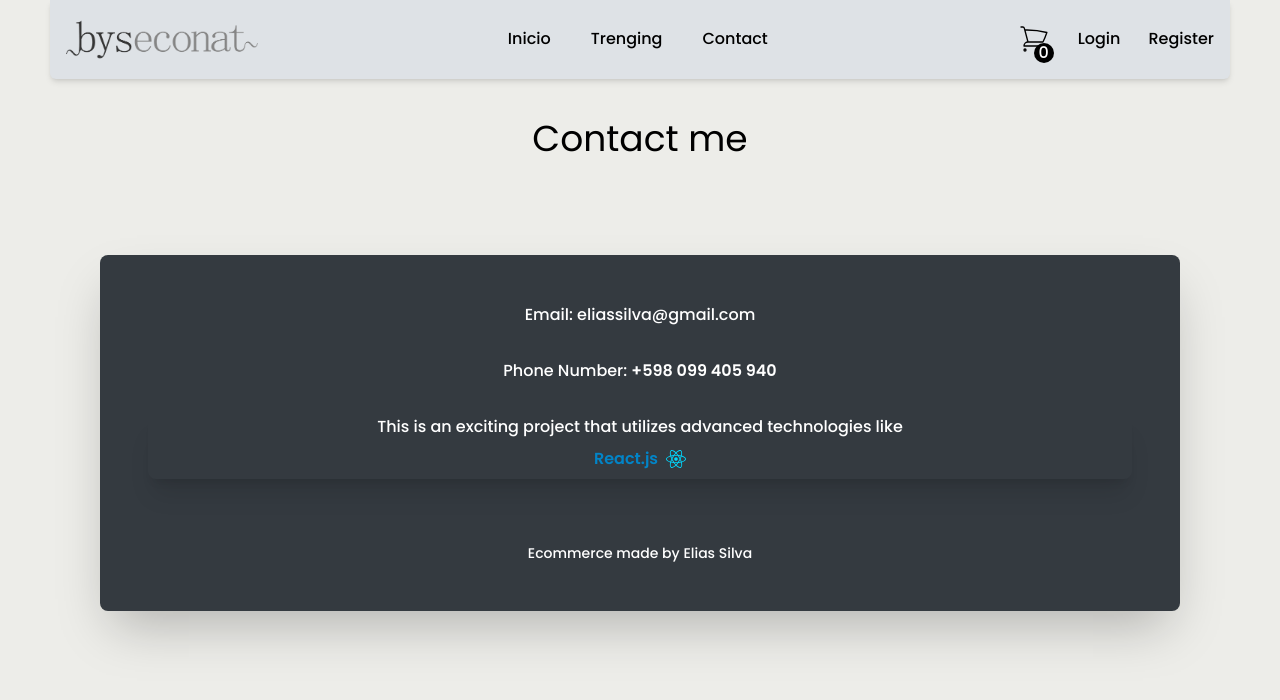
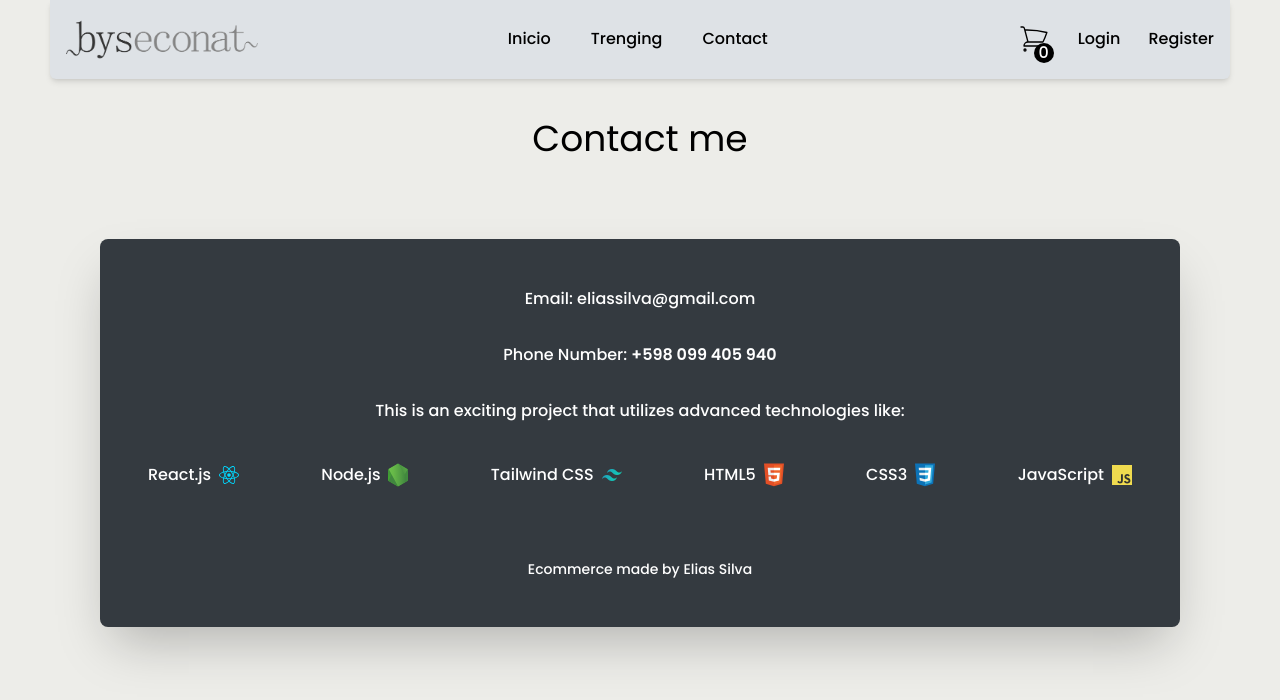
Before and after one commit to EliasSilva1702/FirstProyectWithReact.js, a React (Vite) app in the folder FrontEnd/: page /contact in a window 1280 px wide. Shown: the top 700 px of the page. Built offline with nearby package versions, Linux system fonts and the light colour scheme.

Commit message:
"Update :)"

```diff
--- a/FrontEnd/src/Components/Contact.jsx
+++ b/FrontEnd/src/Components/Contact.jsx
@@ -1,45 +1,51 @@
-import React from 'react'
-import data from './contactData.json'
-
+import React from 'react';
+import data from './contactData.json';
 
 function Contact() {
   return (
     <div>
       <h1 className='text-center mt-10 text-4xl'>Contact me</h1>
 
-      <form className=' bg-[#343a40] text-[#ffffff] max-w-[1080px] h-auto mx-auto my-24 p-12 rounded-lg shadow-2xl'>
+      <form className='bg-[#343a40] text-[#ffffff] max-w-[1080px] h-auto mx-auto my-20 p-12 rounded-lg shadow-2xl'>
 
         <div className="flex flex-col">
 
           <div className="mb-8 text-center font-medium">
-            <label htmlFor="email">Email: <span className='font-medium'>{data.email}</span> </label>
+            <label htmlFor="email">Email: <span className='font-medium'>{data.email}</span></label>
           </div>
 
           <div className="mb-8 text-center font-medium">
             <label htmlFor="phone">Phone Number: <span className='font-semibold'>{data.phone}</span></label>
           </div>
 
-          <div className="mb-8 shadow-xl text-center rounded-lg font-medium">
+          <div className="mb-8 text-center font-medium">
             <label htmlFor="about">{data.about}</label>
-            <div className="flex items-center flex-col">
-              <div className="flex items-center justify-center">
 
-                <span className='font-semibold text-sky-600'> {data.react.name}</span>
-                <img src={data.react.icon}
-                  alt="React.js" className='w-5 h-10 ml-2' />
+
+
+          </div>
+          <div className="flex items-center justify-between">
+            {data.tec.map((tech, index) => (
+              <div className="flex flex-col items-center justify-center">
+                <div key={index} className="mb-8 flex items-center justify-center rounded-lg font-medium transition-all hover:animate-pulse">
+                  <label htmlFor="tech">{tech.name}</label>
+                  <div className="flex items-center justify-center">
+                    <img src={tech.icon} alt={tech.name} className='w-5 h-10 ml-2' />
+                  </div>
+                </div>
               </div>
-            </div>
+            ))
+            }
           </div>
 
           <div className="mt-8 text-center text-sm font-medium">
-            <label htmlFor="name">{data.info}</label>
+            <label htmlFor="info">{data.info}</label>
           </div>
 
         </div>
       </form>
     </div>
-
   )
 }
 
-export default Contact
+export default Contact;
--- a/FrontEnd/src/Components/Header.jsx
+++ b/FrontEnd/src/Components/Header.jsx
@@ -31,13 +31,14 @@ export default function Header({ allProducts, setAllProducts, total, countProduc
 
         <header className="bg-[#dee2e6] text-poppins font-medium flex items-center justify-center p-4 rounded-b-md shadow-md">
 
-            <a href="/">
+            <Link to='/'>
                 <img
                     className="h-fit max-w-48 object-contain"
                     src="../../public/logo-web-byseconat.png"
                     alt="Business logo"
                 />
-            </a>
+            </Link>
+
 
             <ul className="flex items-center justify-center mx-auto gap-10">
                 <Link to="/">Inicio</Link>
--- a/FrontEnd/src/Components/contactData.json
+++ b/FrontEnd/src/Components/contactData.json
@@ -2,36 +2,31 @@
     "info": "Ecommerce made by Elias Silva",
     "email": "eliassilva@gmail.com",
     "phone": "+598 099 405 940",
-    "about": "This is an exciting project that utilizes advanced technologies like",
-    "about2": "and the versatile Tailwind CSS framework. My goal is to create a seamless and visually appealing experience, tailored to meet modern demands.",
-
-    "react": {
+    "about": "This is an exciting project that utilizes advanced technologies like:",
+    "tec": [
+        {
             "name": "React.js",
             "icon": "./public/Icons/react.svg"
         },
-
-    "node": {
+        {
             "name": "Node.js",
-        "icon": "./public/Icons/node.svg"
+            "icon": "./public/Icons/nodejs.svg"
         },
-
-    "tailwind": {
+        {
             "name": "Tailwind CSS",
-        "icon": "./public/Icons/tailwind.svg"
+            "icon": "./public/Icons/tailwindcss.svg"
         },
-
-    "html": {
+        {
             "name": "HTML5",
             "icon": "./public/Icons/html5.svg"
         },
-
-    "css": {
+        {
             "name": "CSS3",
             "icon": "./public/Icons/css.svg"
         },
-
-    "js": {
+        {
             "name": "JavaScript",
             "icon": "./public/Icons/javascript.svg"
         }
+    ]
 }
--- a/FrontEnd/src/Components/products/SectionProducts.jsx
+++ b/FrontEnd/src/Components/products/SectionProducts.jsx
@@ -1,7 +1,7 @@
-import React from 'react'
+import React, { useState } from 'react';
 
 export default function SectionProducts({ allProducts, setAllProducts, countProducts, setCountProducts, total, setTotal }) {
-  const bags = [
+  const products = [
     {
       id: 1,
       name: 'High Wall',
@@ -33,7 +33,6 @@ export default function SectionProducts({ allProducts, setAllProducts, countProd
       quantity: 1
     },
     {
-
       id: 4,
       name: 'Zip High Wall',
       href: '#',
@@ -94,7 +93,6 @@ export default function SectionProducts({ allProducts, setAllProducts, countProd
       quantity: 1
     },
     {
-
       id: 10,
       name: 'ArtWork Tee',
       href: '#',
@@ -103,35 +101,38 @@ export default function SectionProducts({ allProducts, setAllProducts, countProd
       price: 35,
       color: 'Grey',
       quantity: 1
+    }
+  ];
 
+  const [clickedProducts, setClickedProducts] = useState({});
+
+  const onAddProducts = (product) => {
+    if (allProducts.find((item) => item.id === product.id)) {
+      const updatedProducts = allProducts.map((item) =>
+        item.id === product.id ? { ...item, quantity: item.quantity + 1 } : item
+      );
+      setTotal(total + product.price * product.quantity);
+      setCountProducts(countProducts + product.quantity);
+      setAllProducts([...updatedProducts]);
+    } else {
+      setTotal(total + product.price * product.quantity);
+      setCountProducts(countProducts + product.quantity);
+      setAllProducts([...allProducts, { ...product }]);
     }
-  ]
+  };
 
-  const onAddProducts = product => {
-
-    if (allProducts.find(item => item.id === product.id)) {
-      const products = allProducts.map(item => item.id === product.id
-        ? { ...item, quantity: item.quantity + 1 }
-        : item
-      );
-      setTotal(total + product.price * product.quantity)
-      setCountProducts(countProducts + product.quantity)
-      return setAllProducts([...products])
-    }
-
-    setTotal(total + product.price * product.quantity)
-    setCountProducts(countProducts + product.quantity)
-    setAllProducts([...allProducts, product]);
-  }
+  const handleClick = (productId) => {
+    setClickedProducts({ ...clickedProducts, [productId]: true });
+    const productToAdd = products.find((product) => product.id === productId);
+    onAddProducts(productToAdd);
+  };
 
   return (
-
-
     <div className="" style={{ borderBottom: '1px solid black' }}>
       <div className="mx-auto max-w-2xl px-4 py-16 sm:px-6 sm:py-24 lg:max-w-7xl lg:px-8">
-        <h2 className=" text-center text-5xl tracking-tight text-gray-900 font-extralight">Bags</h2>
+        <h2 className="text-center text-5xl tracking-tight text-gray-900 font-extralight">Products</h2>
         <div className="mt-6 grid grid-cols-1 gap-x-6 gap-y-10 sm:grid-cols-2 lg:grid-cols-4 xl:gap-x-8">
-          {bags.map((product) => (
+          {products.map((product) => (
             <div key={product.id} className="">
               <div className="group relative">
                 <div className="aspect-h-1 aspect-w-1 w-full overflow-hidden rounded-md bg-gray-200 lg:aspect-none group-hover:opacity-75 lg:h-80">
@@ -154,17 +155,22 @@ export default function SectionProducts({ allProducts, setAllProducts, countProd
                   <p className="text-sm font-medium text-gray-900">{product.price}</p>
                 </div>
               </div>
-              <button onClick={() => onAddProducts(product)}
-                className='bg-black px-4 py-2 rounded-md w-full text-white my-4 transition-all hover:bg-black hover:opacity-85 hover:scale-105'>
-                Add to Shopping Car</button>
+
+              <button
+                onClick={() => handleClick(product.id)}
+                className={`flex items-center justify-center gap-x-2 bg-black px-4 py-2 rounded-md w-full text-white my-4 transition-all hover:bg-black hover:opacity-85 hover:scale-105 ${clickedProducts[product.id] ? 'bg-green-500 text-white' : ''
+                  }`}
+              >
+                {clickedProducts[product.id] ? '✔️ Added' : 'Add to Shopping Cart'}
+
+                <svg xmlns="http://www.w3.org/2000/svg" fill="none" viewBox="0 0 24 24" strokeWidth="1.5" stroke="currentColor" className="size-6">
+                  <path strokeLinecap="round" strokeLinejoin="round" d="M2.25 3h1.386c.51 0 .955.343 1.087.835l.383 1.437M7.5 14.25a3 3 0 0 0-3 3h15.75m-12.75-3h11.218c1.121-2.3 2.1-4.684 2.924-7.138a60.114 60.114 0 0 0-16.536-1.84M7.5 14.25 5.106 5.272M6 20.25a.75.75 0 1 1-1.5 0 .75.75 0 0 1 1.5 0Zm12.75 0a.75.75 0 1 1-1.5 0 .75.75 0 0 1 1.5 0Z" />
+                </svg>
+              </button>
             </div>
           ))}
         </div>
-
       </div>
-
     </div>
-
-
-  )
+  );
 }
--- a/FrontEnd/src/Components/products/Trending.jsx
+++ b/FrontEnd/src/Components/products/Trending.jsx
@@ -6,10 +6,8 @@ function Trending() {
   return (
     <main>
       <h1 className='text-4xl text-center my-8'>Trending Now</h1>
-      <SectionProducts>
-        <div className="">
-        </div>
-      </SectionProducts>
+      <SectionProducts/>
+
     </main>
   )
 }
```
Lines whose indentation alone changed are shown as unchanged.
